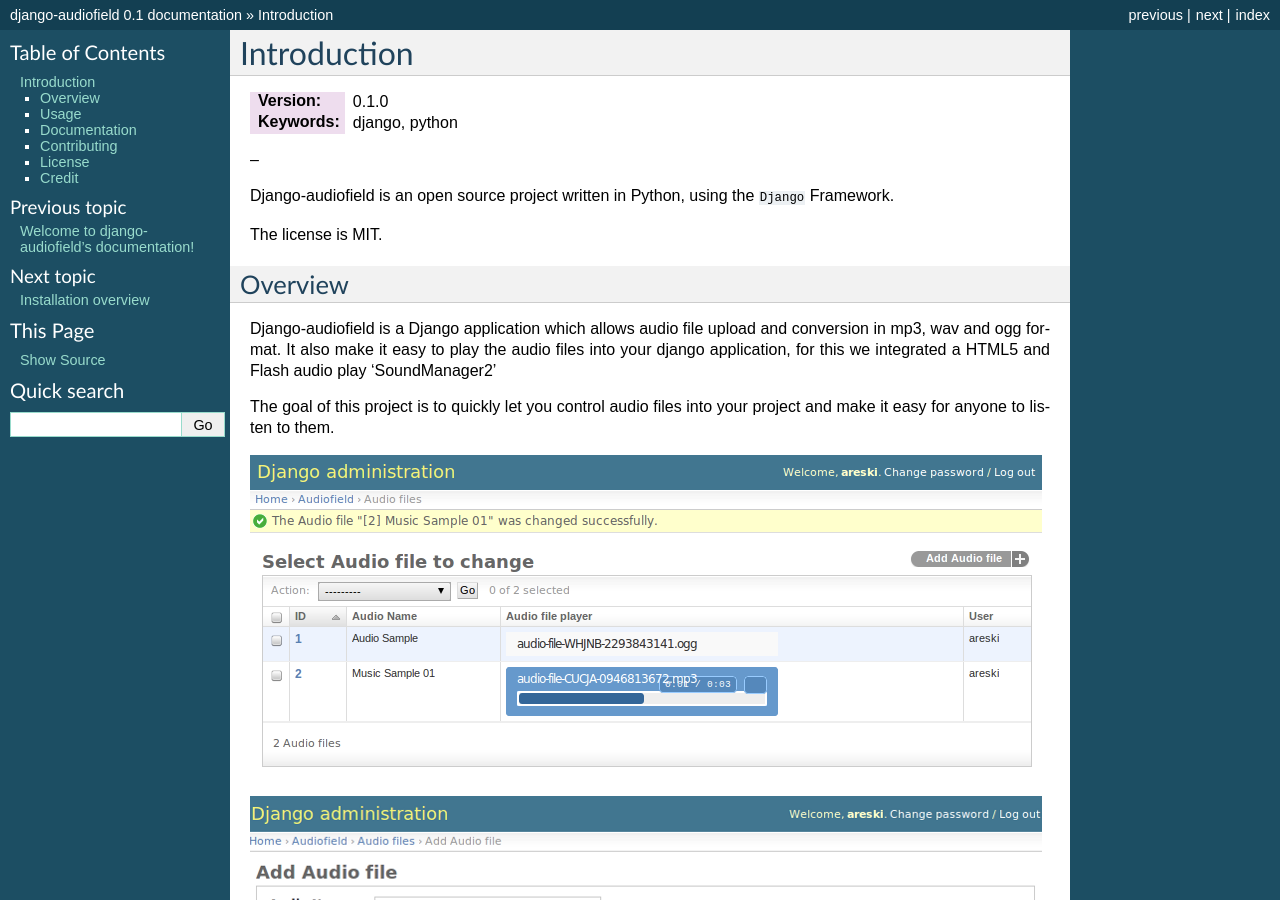
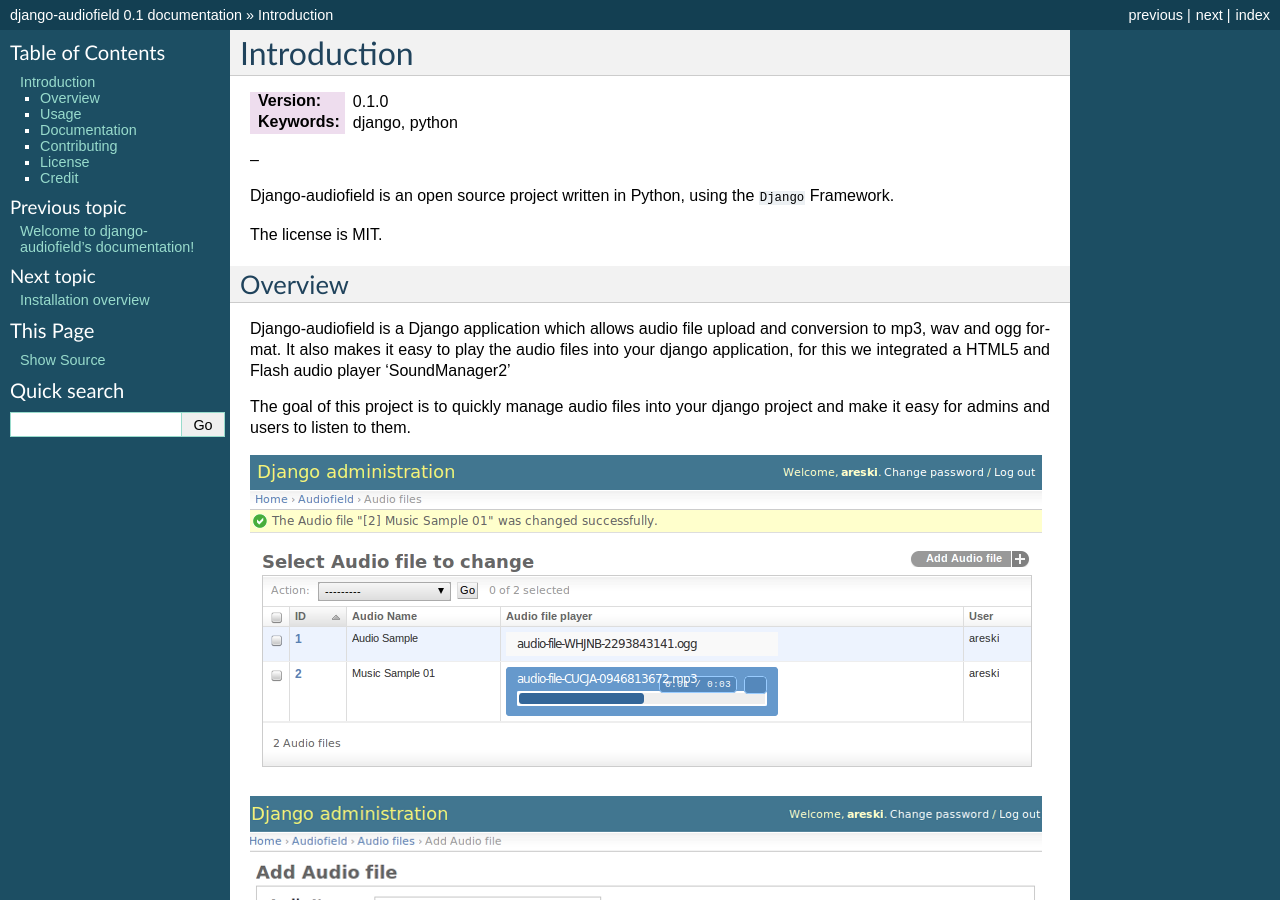
Before and after one commit to fancy517/django-audiofield, a Sphinx documentation site: the page built from docs/source/introduction.rst, in a window 1280 px wide and 900 px high. Built offline with Sphinx 7.4.7, drawn with Linux system fonts in a browser that asks for light colours.

Commit message:
Fix typo

```diff
--- a/docs/source/includes/introduction.txt
+++ b/docs/source/includes/introduction.txt
@@ -16,10 +16,10 @@
 Overview
 ========
 
-Django-audiofield is a Django application which allows audio file upload and conversion in mp3, wav and ogg format.
-It also make it easy to play the audio files into your django application, for this we integrated a HTML5 and Flash audio play 'SoundManager2'
+Django-audiofield is a Django application which allows audio file upload and conversion to mp3, wav and ogg format.
+It also makes it easy to play the audio files into your django application, for this we integrated a HTML5 and Flash audio player 'SoundManager2'
 
-The goal of this project is to quickly let you control audio files into your project and make it  easy for anyone to listen to them.
+The goal of this project is to quickly manage audio files into your django project and make it easy for admins and users to listen to them.
 
 
 .. image:: ./_static/django-admin-audiofield.png
```
